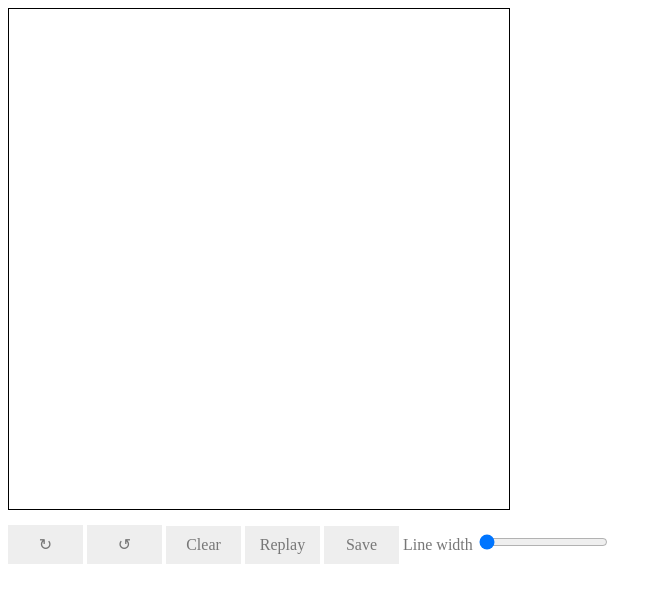
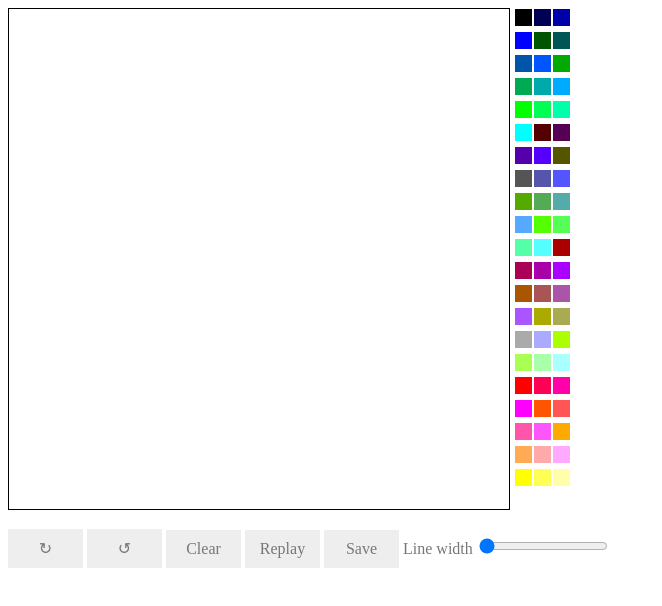
Before and after one commit to SerhiiKhrapov/test, a plain HTML site: page index.html in a window 1280 px wide. Shown: the whole page, without its empty margins (0-662 px from the left). Drawn offline with Linux system fonts and the light colour scheme; the site is published under a folder, as on GitHub Pages, so addresses that start at the root find nothing.

Commit message:
Update index.html

```diff
--- a/index.html
+++ b/index.html
@@ -25,7 +25,7 @@
 
 
 
-   <script src="/src/index.js"></script>
+   <script src="./src/index.js"></script>
    <!-- <script type="module" src="js/index.js"></script>
    <script type="module" src="js/draw.js"></script>
    <script type="module" src="js/imageflip.js"></script>
```
